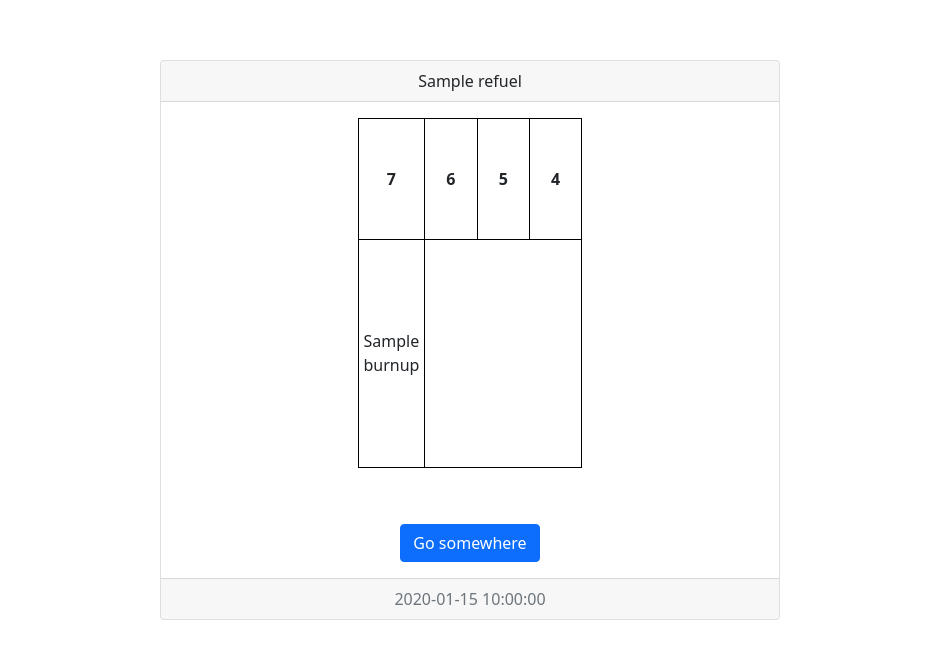
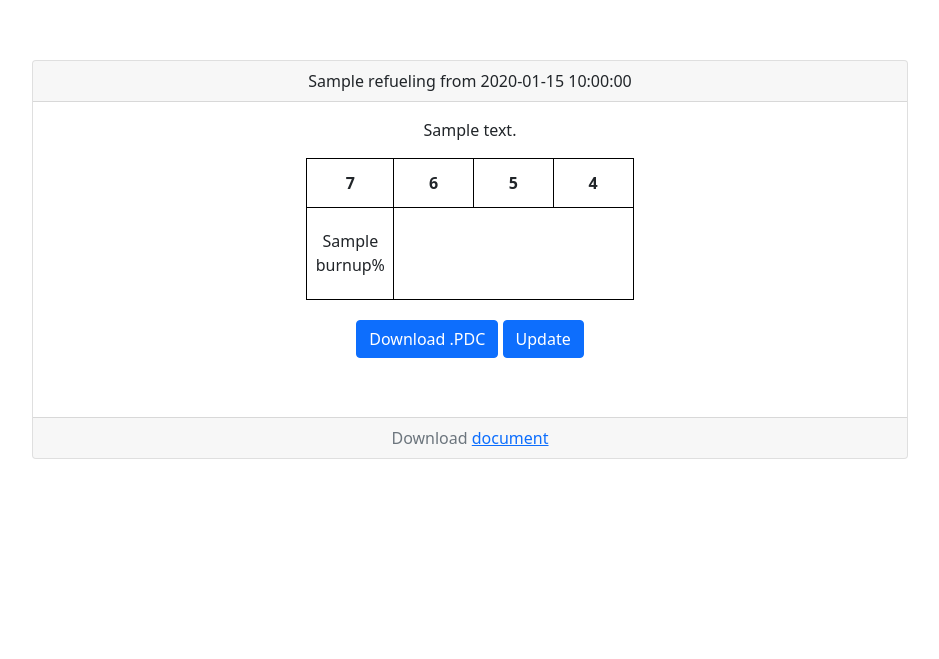
Before and after one commit to mrzlkaaa/refueling_tool, a Flask app: template templates/detail.html in a window 1280 px wide. Shown: the part 56-715 px from the top of the page, without its empty margins (170-1109 px from the left). Run offline with Flask 2, Linux system fonts and the light colour scheme; tables that the repository leaves empty hold one stand-in row (values such as "Sample post"); the template is opened without the code that fills it: values that come from a table or form of the project are taken from there, most other values are stand-ins (such as "Sample title", 1, 10 or a date in 2020).

Commit message:
release of 0.1v

```diff
--- a/app.py
+++ b/app.py
@@ -1,11 +1,15 @@
 import os, sys
-from flask import render_template, request, redirect, url_for, session
+from datetime import datetime
+from flask import render_template, request, redirect, url_for, session, send_file
 import numpy as np
+from werkzeug.utils import send_from_directory
 from db import *
 from refuiling import *
 
+
 UPLOAD_FOLDER = 'input/'
 app.config['UPLOAD_FOLDER'] = UPLOAD_FOLDER
+app.config['DOWNLOAD_FOLDER'] = 'output/'
 
 @app.route("/home", methods=['GET', 'POST'])
 def home():
@@ -13,27 +17,27 @@ def home():
         # name = request.form['name']
         uploaded = request.files['uploaded']
         uploaded.save(os.path.join(app.config['UPLOAD_FOLDER'], uploaded.filename))
-        print(url_for('reading_file', file_name = uploaded.filename, ))
+        print(url_for('reading_file', file_name = uploaded.filename))
         return redirect(url_for('reading_file', file_name = uploaded.filename))
     return render_template('home.html')
 
 
 @app.route('/proc/<file_name>', methods=['GET', 'POST'])
 def reading_file(file_name):
-    arr = Average(file_name).average_burnup()
-    print(arr)
+    arr, pdc_name = Average(file_name).average_burnup()
+    print(pdc_name)
     if request.method == 'POST':
         print('detected_POST')
         option = request.form['options']
         numbers = request.form['numbers']
         if option == 'fresh':
-            new = Fresh(file_name, numbers).refueling()
+            new, pdc_name_new = Fresh(file_name, numbers).refueling()
             print(new)
         elif option == 'swap':
-            new = Swap(file_name, numbers).swap()
+            new, pdc_name_new = Swap(file_name, numbers).swap()
             print(new)
-        session['old_core'] = arr.tolist()
-        session['new_core'] = new.tolist()
+        session['old_core'] = (arr.tolist(), pdc_name)
+        session['new_core'] = (new.tolist(), pdc_name_new)
         return redirect(url_for('core_refueling'))
         # print(option, numbers)
 
@@ -41,13 +45,14 @@ def reading_file(file_name):
 
     return render_template('reading_file.html', burnup = arr)
 
+tobytes = lambda x: bytes(''.join(x), 'UTF-8')
+
 @app.route('/refueling', methods=['GET', 'POST'])
 def core_refueling():
-    old_core = np.array(session.get('old_core'))
-    new_core = np.array(session.get('new_core'))
+    old_core, pdc_data = np.array(session.get('old_core')[0]), tobytes(Refueling(session.get('old_core')[1]).get_data)
+    new_core, pdc_data_new = np.array(session.get('new_core')[0]), tobytes(Refueling(session.get('new_core')[1]).get_data)
     form = RefuelList()
     form.add_existing.choices = [(data.refueling_name, data.refueling_name) for data in RefuelingDB.query.all()]
-    print(form.add_existing)
     if request.method == 'POST':
         name = request.form.get('new_refuel')
         data = new_core.tobytes() #* convert to bytes
@@ -58,23 +63,17 @@ def core_refueling():
             query_refueling = RefuelingDB.query.filter_by(refueling_name=name).first()
             print(type(query_refueling))
             date = query_refueling.date
-            add_activity = RefuelingActs(description=desc, data=data, refuel=query_refueling)
-            print(add_activity)
-            # query_refueling = RefuelingDB.query.filter_by(refueling_name=name).first()
-            # print(query_refueling.activities)
-            # inst = RefuelingDB(name=name, date=date)
-            db.session.add(add_activity)
+            add_act = RefuelingActs(description=desc, current_configuration=pdc_data_new, burnup_data=data, refuel=query_refueling)
+            db.session.add(add_act)
             db.session.commit()
         else:
             if len(request.form.get('date')) > 0: date = request.form.get('date')
             else: date = datetime.now()
-            inst = RefuelingDB(name=name, date=date)
-            db.session.add(inst)
+            new_refuel = RefuelingDB(refueling_name=name, initial_configuration=pdc_data, date=date)
+            add_act = RefuelingActs(description=desc, current_configuration=pdc_data_new, burnup_data=data, refuel=new_refuel)
+            db.session.add_all([new_refuel, add_act])
             db.session.commit()
-        print(name, date)
-        # inst = RefuelingDB(name=name, description=desc, date=date, data=data)
-
-        # return redirect(url_for('list'))
+        return redirect(url_for('list'))
     return render_template('refueling.html', old_core=old_core, new_core=new_core, form=form)
 
 @app.route('/list')
@@ -85,11 +84,35 @@ def list():
 
 @app.route('/detail/<name>', methods=['GET','POST'])
 def detail(name):
-    print(name)
-    refueling_data = RefuelingDB.query.filter_by(refueling_name=name).first()
-    core_configuration = np.frombuffer(refueling_data.burnup_data).reshape((6,4))
-    print(refueling_data)
-    return render_template('detail.html', data=refueling_data, burnup=core_configuration )
+    refuiel_data = RefuelingDB.query.filter_by(refueling_name=name).first()
+    refuel_seq = refuiel_data.acts
+    processed_refuel_seq = ({'id': i.id, 'description': i.description, 'burnup_data':np.frombuffer(i.burnup_data).reshape((6,4))} for i in refuel_seq )
+    print(sys.getsizeof(refuel_seq))
+    # print(refuel_seq)
+    # print(next(processed_refuel_seq))
+    # refule_seq = np.frombuffer(refueling_data.burnup_data).reshape((6,4))
+    # print(refueling_data)
+    return render_template('detail.html', refueling=refuiel_data, refuel_seq=processed_refuel_seq)
+
+@app.route('/download/<refueling_name>_<seq>', methods=['GET','POST'])
+def download(refueling_name, seq):
+    file_name = f'{refueling_name}_{seq}.PDC'
+    pdc = ''
+    seq = int(seq)
+    # seq=3
+    refuiel_data = RefuelingDB.query.filter_by(refueling_name=refueling_name).first()
+    refuel_seq = refuiel_data.acts
+    try:
+        gets_id = ((i.id, i.current_configuration) for i in refuel_seq if i.id==seq)
+        matched = next(gets_id)
+        print(f'Takes from child where id is {matched[0]}')
+        pdc =  matched[1].decode('utf-8')
+        print(type(pdc))
+    except Exception as e:
+        print(e)
+        print(f'Takes from parent where id is {refuiel_data.id}')
+    Refueling(file_name, data=pdc).for_download
+    return send_file(os.path.join(app.config['DOWNLOAD_FOLDER'], file_name), as_attachment=True)
 
 
 if __name__ == '__main__':
--- a/static/css/style.css
+++ b/static/css/style.css
@@ -33,25 +33,39 @@ td {
     padding: 10px;
 }
 
+#box-detail {
+    width: 70%;
+    height: auto;
+    margin: auto;
+    padding: 10px;
+}
+
 .container{
     width: 100%;
     display: flex;
     flex-direction: row;
     flex-wrap: wrap;
     justify-content: space-around;
-    height: 350px;
+    height: 100%;
     align-items: stretch;
 }
 
 .container_item {
     width: 40%;
+    height: 300px;
+}
+
+.container_item-detail {
+    width: 40%;
     height: auto;
+    margin-bottom: 50px;
 }
 
 .burnup_data {
     width: 100%;
-    height: 100%;
+    height: 80%;
     margin: auto;
+    margin-bottom: 20px;
 }
 
 .inputs {
--- a/templates/detail.html
+++ b/templates/detail.html
@@ -3,14 +3,14 @@
 	<title> Refueling Page</title>
 	{% endblock %}
 	{% block content %}
-	<div id='box'>
+	<div id='box-detail'>
 		<div class="card text-center">
-		  <div class="card-header">
-		  	 {{data.refueling_name}}
-		  </div>
+		  <div class="card-header"> {{ refueling.refueling_name }} from {{ refueling.date }} </div>
 		  <div class="card-body">
 		  	<div class='container'>
-				<div class='container_item'>
+				{% for refuel in refuel_seq %}
+					<div class='container_item-detail'>
+						<p> {{refuel.description}} </p>
 						<table class='burnup_data'>
 							<tr>
 								<th> 7 </th>
@@ -18,24 +18,27 @@
 								<th> 5 </th>
 								<th> 4 </th>
 							</tr>
-						{% for i in burnup %}
+							{% for i in refuel.burnup_data %}
 							<tr>
 								{% for j in i %}
-							<td>{{j}}</td>
+								<td>{{j}}%</td>
 								{% endfor %}
 							</tr>
 							{% endfor %}
 						</table>
+						<div>
+							<a href="{{url_for('download', refueling_name=refueling.refueling_name, seq=refuel.id)}}" class="btn btn-primary"> Download .PDC </a>
+							<a href="#" class="btn btn-primary"> Update </a>
 						</div>
 					</div>
+				{% endfor %}
+			</div>
 			<br>
-		    <h5 class="card-title"> {{data.description}} </h5>
+		    <h5 class="card-title"> </h5>
 		    <br>
-		    <a href="#" class="btn btn-primary"> Go somewhere </a>
+
 		  </div>
-		  <div class="card-footer text-muted">
-		   	{{data.date}}
-		  </div>
+		  <div class="card-footer text-muted"> Download <a href='#'> document </a>  </div>
 		</div>
 
 	</div>
--- a/templates/reading_file.html
+++ b/templates/reading_file.html
@@ -17,14 +17,13 @@
 							{% for i in burnup %}
 							<tr>
 								{% for j in i %}
-								<td>{{j}}</td>
+								<td>{{j}}%</td>
 								{% endfor %}
 							</tr>
 							{% endfor %}
 						</table>
 					</div>
 				</div>
-				<br>
 				<div class='inputs'>
 					<div class="text_inputs form-floating">
 					  <select name='options' class="form-select" id="floatingSelect" aria-label="Floating label select example">
```
Also changed, not shown: db.py (+5 -18 lines), refuiling.py (+24 -24 lines), templates/refueling.html (+13 -12 lines), 4 other files. Lines whose indentation alone changed are shown as unchanged.
